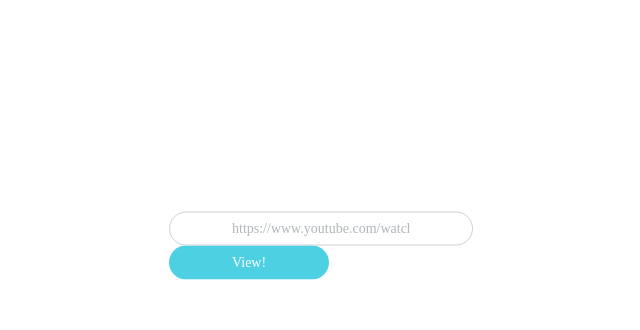
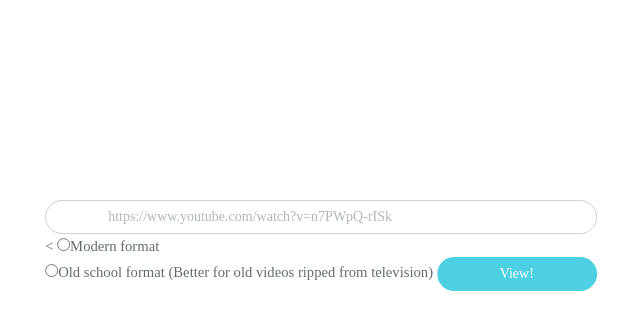
Before and after one commit to Buddhalow/cathodify, a PHP site: page / in a window 1280 px wide. Shown: the part 165-495 px from the top of the page, without its empty margins (319-959 px from the left). Run offline with PHP 8.4, Linux system fonts and the light colour scheme.

Commit message:
Added support for old school television

```diff
--- a/index.php
+++ b/index.php
@@ -22,13 +22,17 @@ if (isset($_GET['url'])) {
         <?php if (isset($_GET['url'])): ?>
         <div style="position: relative">
             <img src="/images/tv.jpg" style="position: absolute; left: 0pt; top: 0pt">
-            <iframe <?php if ($_GET['format'] == 'oldschool'):?> width="1300" height="1215" style="position: absolute; left: 150pt; top: 28pt; opacity: 0.8" <?php else: ?> width="1000" height="715" style="position: absolute; left: 250pt; top: 200pt;" <?php endif; ?> src="<?php echo $url ?>" frameborder="0" allow="encrypted-media" allowfullscreen></iframe>
+            <iframe <?php if ($_GET['format'] == 'oldschool'):?> width="1300" height="1215" style="position: absolute; left: 150pt; top: 28pt; opacity: 0.9" <?php else: ?> width="1000" height="715" style="position: absolute; left: 250pt; top: 200pt;" <?php endif; ?> src="<?php echo $url ?>" frameborder="0" allow="encrypted-media" allowfullscreen></iframe>
             <img src="/images/tv_overlay.png" style="pointer-events: none; position: absolute; left: 0pt; top: 0pt; z-index: 9000">
         </div>
         <?php else: ?>
         <form style="position: absolute; left: 50%; top: 50%; transform: translate(-50%, -50%)" method="GET" action="/">
             <label for="url" class="label">Enter YouTube URL</label>
             <input type="url" name="url" class="form-control" placeholder="https://www.youtube.com/watch?v=n7PWpQ-rISk">
+            <
+            <input type="radio" name="format" value="modern">Modern format<br>
+            <input type="radio" name="format" value="oldschool">Old school format (Better for old videos ripped from television)
+
             <button class="btn btn-primary" type="submit">View!</button>
         </form>
         <?php endif; ?>
```
